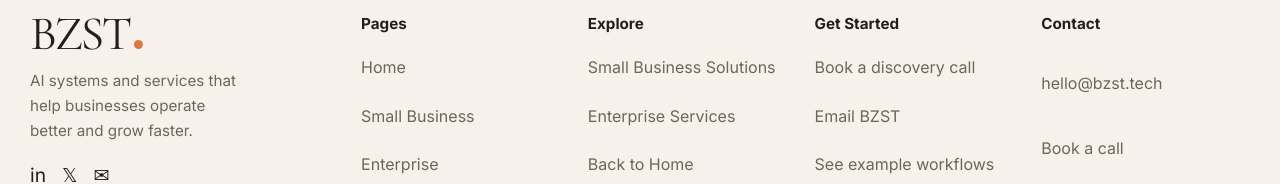
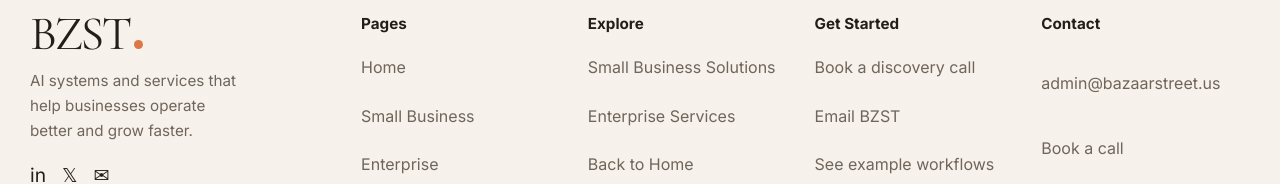
Before and after one commit to harshappt/bzst-svcs, a Next.js app: page / in a window 1280 px wide. Shown: the part 2148-2332 px from the top of the page. Built offline with nearby package versions, Linux system fonts and the light colour scheme.

Commit message:
update site contact links to bazaarstreet email

```diff
--- a/app/page.tsx
+++ b/app/page.tsx
@@ -124,7 +124,7 @@ export default function HomePage() {
         title="Ready to put AI to work in your business?"
         description="Let’s identify the right opportunities and build a plan tailored to your goals."
         primaryLabel="Book a discovery call"
-        primaryHref="mailto:hello@bzst.tech"
+        primaryHref="mailto:admin@bazaarstreet.us"
       />
     </SiteShell>
   );
--- a/app/services/enterprise/page.tsx
+++ b/app/services/enterprise/page.tsx
@@ -112,7 +112,7 @@ export default function EnterprisePage() {
             existing stack, and make the result measurable.
           </p>
           <div className="button-row">
-            <Link href="mailto:hello@bzst.tech" className="button button-primary">
+            <Link href="mailto:admin@bazaarstreet.us" className="button button-primary">
               <span>Talk to an expert</span>
               <span className="arrow">↗</span>
             </Link>
@@ -244,7 +244,7 @@ export default function EnterprisePage() {
         title="Start with one workflow that is slowing execution down."
         description="We can assess the area, implement the solution, and make sure the result is measurable."
         primaryLabel="Book a discovery call"
-        primaryHref="mailto:hello@bzst.tech"
+        primaryHref="mailto:admin@bazaarstreet.us"
       />
     </SiteShell>
   );
--- a/app/services/small-business/page.tsx
+++ b/app/services/small-business/page.tsx
@@ -111,7 +111,7 @@ export default function SmallBusinessPage() {
             keep digital work moving, and make day-to-day operations easier to run.
           </p>
           <div className="button-row">
-            <Link href="mailto:hello@bzst.tech" className="button button-primary">
+            <Link href="mailto:admin@bazaarstreet.us" className="button button-primary">
               <span>Book a discovery call</span>
               <span className="arrow">↗</span>
             </Link>
@@ -259,7 +259,7 @@ export default function SmallBusinessPage() {
         title="Ready to save time and grow with AI?"
         description="Let’s find the right opportunities and build a plan tailored to your business."
         primaryLabel="Book a discovery call"
-        primaryHref="mailto:hello@bzst.tech"
+        primaryHref="mailto:admin@bazaarstreet.us"
       />
     </SiteShell>
   );
--- a/components/home-hero-visual.tsx
+++ b/components/home-hero-visual.tsx
@@ -27,7 +27,7 @@ export function HomeHeroVisual() {
           <div className="home-hero-kicker">AI implementation services</div>
           <h1>Practical AI Services that remove operational drag</h1>
           <div className="home-hero-actions">
-            <Link href="mailto:hello@bzst.tech" className="button button-primary">
+            <Link href="mailto:admin@bazaarstreet.us" className="button button-primary">
               <span>Book a discovery call</span>
               <span className="arrow">↗</span>
             </Link>
--- a/components/site-shell.tsx
+++ b/components/site-shell.tsx
@@ -34,7 +34,7 @@ export function SiteShell({
               );
             })}
           </nav>
-          <a href="mailto:hello@bzst.tech" className="button button-primary">
+          <a href="mailto:admin@bazaarstreet.us" className="button button-primary">
             <span>Book a Call</span>
             <span className="arrow">↗</span>
           </a>
@@ -70,14 +70,14 @@ export function SiteShell({
             </div>
             <div className="footer-link-group">
               <strong>Get Started</strong>
-              <a href="mailto:hello@bzst.tech">Book a discovery call</a>
-              <a href="mailto:hello@bzst.tech">Email BZST</a>
+              <a href="mailto:admin@bazaarstreet.us">Book a discovery call</a>
+              <a href="mailto:admin@bazaarstreet.us">Email BZST</a>
               <Link href="/services/small-business">See example workflows</Link>
             </div>
             <div className="footer-link-group">
               <strong>Contact</strong>
-              <a href="mailto:hello@bzst.tech">hello@bzst.tech</a>
-              <a href="mailto:hello@bzst.tech">Book a call</a>
+              <a href="mailto:admin@bazaarstreet.us">admin@bazaarstreet.us</a>
+              <a href="mailto:admin@bazaarstreet.us">Book a call</a>
             </div>
           </div>
           <div className="footer-bottom">© 2026 BAZARSTREET. All rights reserved.</div>
```
